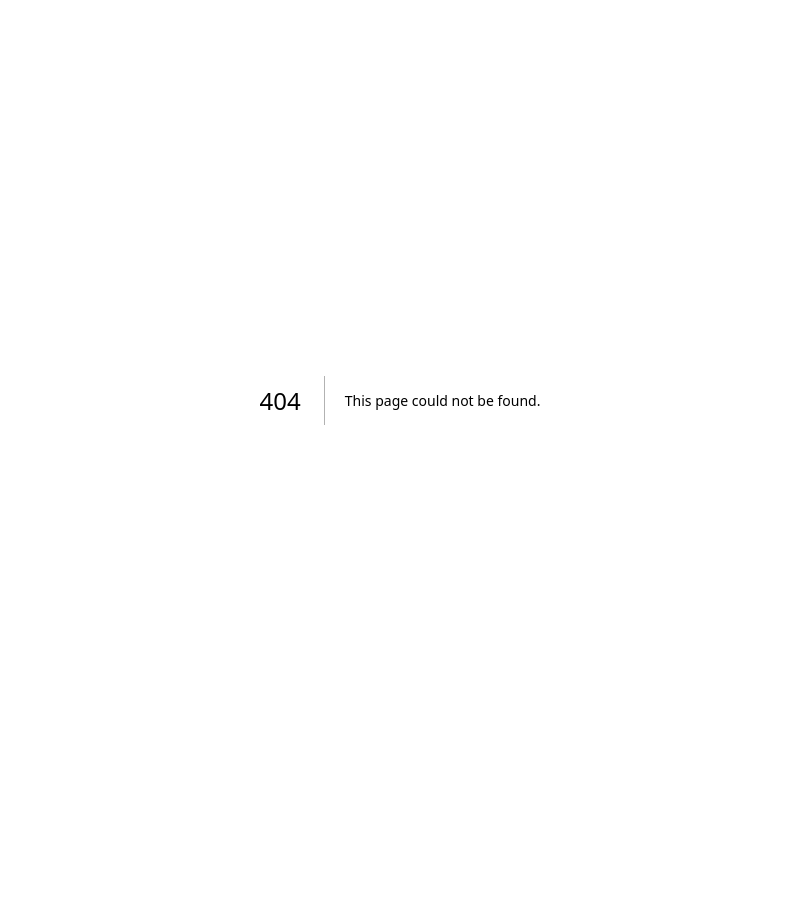
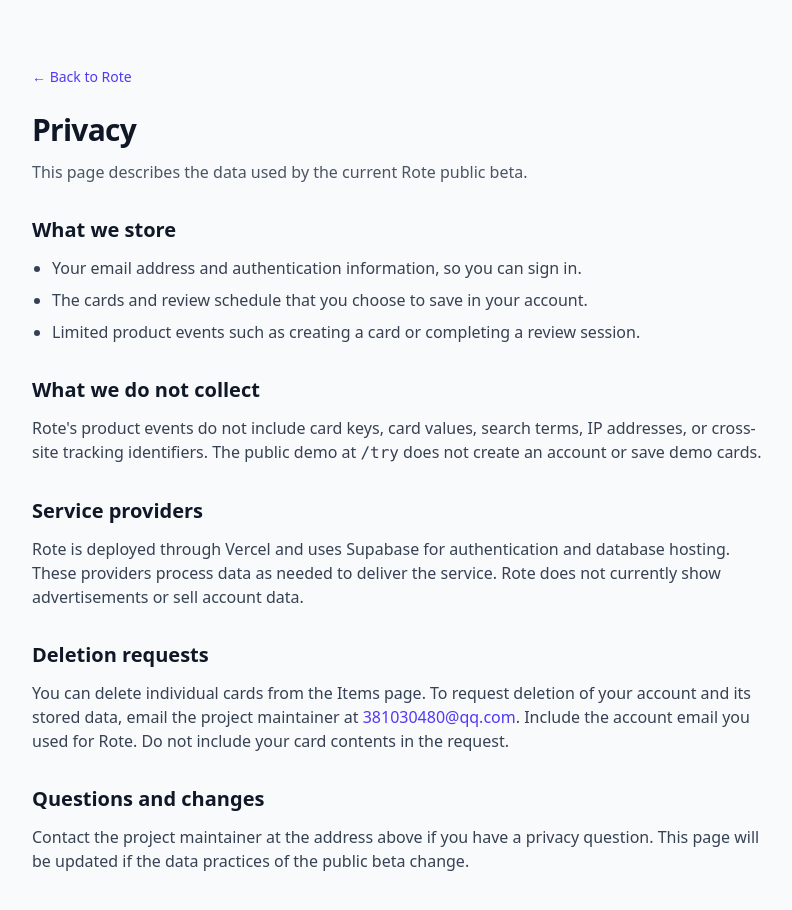
Before and after one commit to juicymango/rote, a Next.js app: page /privacy in a window 1280 px wide. Before the commit this address had no page. Shown: the top 910 px of the page, without its empty margins (240-1032 px from the left). Before the commit the page ends 800 px from the top, so only its background shows below. Built offline with nearby package versions, Linux system fonts and the light colour scheme.

Commit message:
docs: add privacy explanation for public beta

```diff
--- /dev/null
+++ b/src/app/privacy/page.tsx
@@ -0,0 +1,67 @@
+import type { Metadata } from "next";
+import Link from "next/link";
+
+export const metadata: Metadata = {
+  title: "Privacy | Rote",
+  description: "How Rote handles account, card, and product event data.",
+};
+
+export default function PrivacyPage() {
+  return (
+    <main className="min-h-screen bg-gray-50">
+      <article className="mx-auto max-w-3xl px-4 py-12 sm:py-16">
+        <Link href="/try" className="text-sm text-indigo-600 hover:underline">
+          ← Back to Rote
+        </Link>
+
+        <h1 className="mt-6 text-3xl font-bold tracking-tight text-gray-900">Privacy</h1>
+        <p className="mt-3 text-gray-600">
+          This page describes the data used by the current Rote public beta.
+        </p>
+
+        <div className="mt-8 space-y-8 text-gray-700">
+          <section>
+            <h2 className="text-xl font-semibold text-gray-900">What we store</h2>
+            <ul className="mt-3 list-disc space-y-2 pl-5">
+              <li>Your email address and authentication information, so you can sign in.</li>
+              <li>The cards and review schedule that you choose to save in your account.</li>
+              <li>Limited product events such as creating a card or completing a review session.</li>
+            </ul>
+          </section>
+
+          <section>
+            <h2 className="text-xl font-semibold text-gray-900">What we do not collect</h2>
+            <p className="mt-3">
+              Rote&apos;s product events do not include card keys, card values, search terms, IP addresses, or cross-site tracking identifiers. The public demo at <code>/try</code> does not create an account or save demo cards.
+            </p>
+          </section>
+
+          <section>
+            <h2 className="text-xl font-semibold text-gray-900">Service providers</h2>
+            <p className="mt-3">
+              Rote is deployed through Vercel and uses Supabase for authentication and database hosting. These providers process data as needed to deliver the service. Rote does not currently show advertisements or sell account data.
+            </p>
+          </section>
+
+          <section>
+            <h2 className="text-xl font-semibold text-gray-900">Deletion requests</h2>
+            <p className="mt-3">
+              You can delete individual cards from the Items page. To request deletion of your account and its stored data, email the project maintainer at{" "}
+              <a className="text-indigo-600 hover:underline" href="mailto:381030480@qq.com">
+                381030480@qq.com
+              </a>
+              . Include the account email you used for Rote. Do not include your card contents in the request.
+            </p>
+          </section>
+
+          <section>
+            <h2 className="text-xl font-semibold text-gray-900">Questions and changes</h2>
+            <p className="mt-3">
+              Contact the project maintainer at the address above if you have a privacy question. This page will be updated if the data practices of the public beta change.
+            </p>
+          </section>
+        </div>
+      </article>
+    </main>
+  );
+}
```
Also changed, not shown: 1 other file (tests, documents, lock files or other folders).
